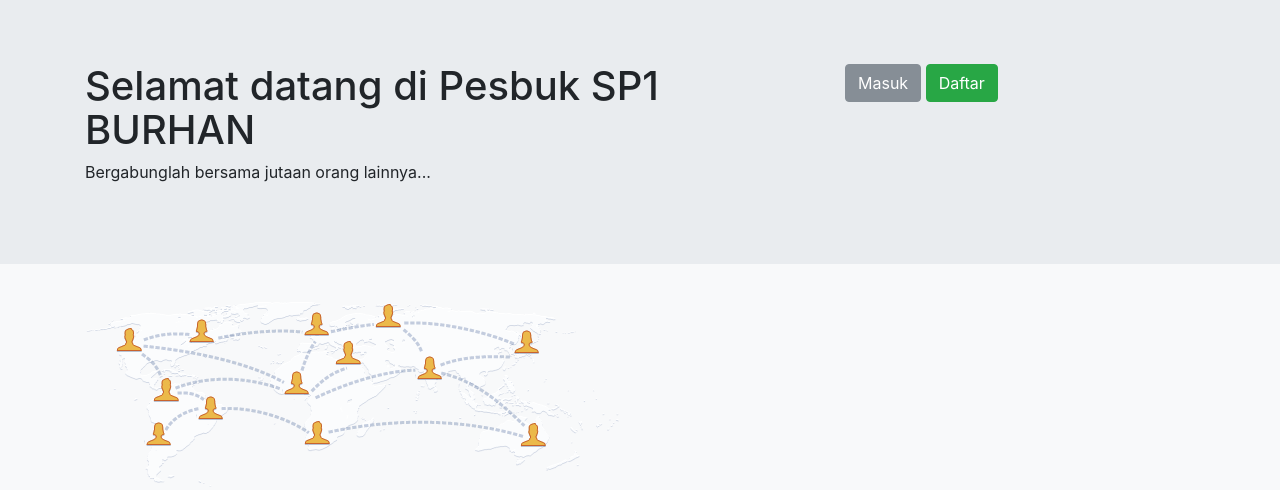
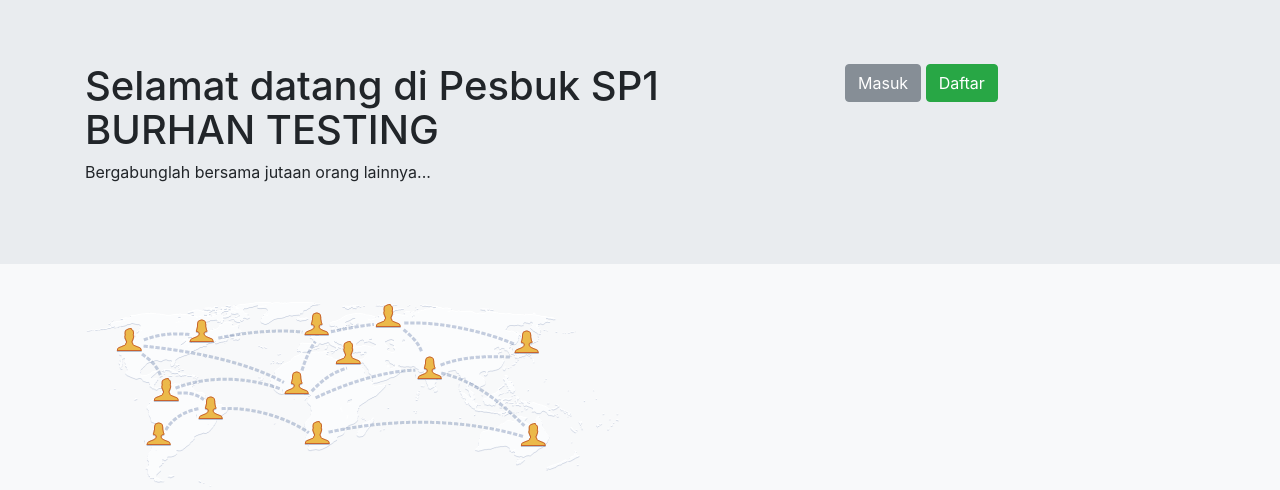
Before and after one commit to bursid/git-SP1, a PHP site: page / in a window 1280 px wide. Shown: the top 490 px of the page. Run offline with PHP 8.4, Linux system fonts and the light colour scheme.

Commit message:
modify testing header

```diff
--- a/index.php
+++ b/index.php
@@ -14,7 +14,7 @@
             <div class="container">
                 <div class="row">
                     <div class="col-md-8">
-                        <h1>Selamat datang di Pesbuk SP1 BURHAN</h1>
+                        <h1>Selamat datang di Pesbuk SP1 BURHAN TESTING</h1>
                         <p>Bergabunglah bersama jutaan orang lainnya...</p>
                     </div>
                     <div class="col-md-4">
```
